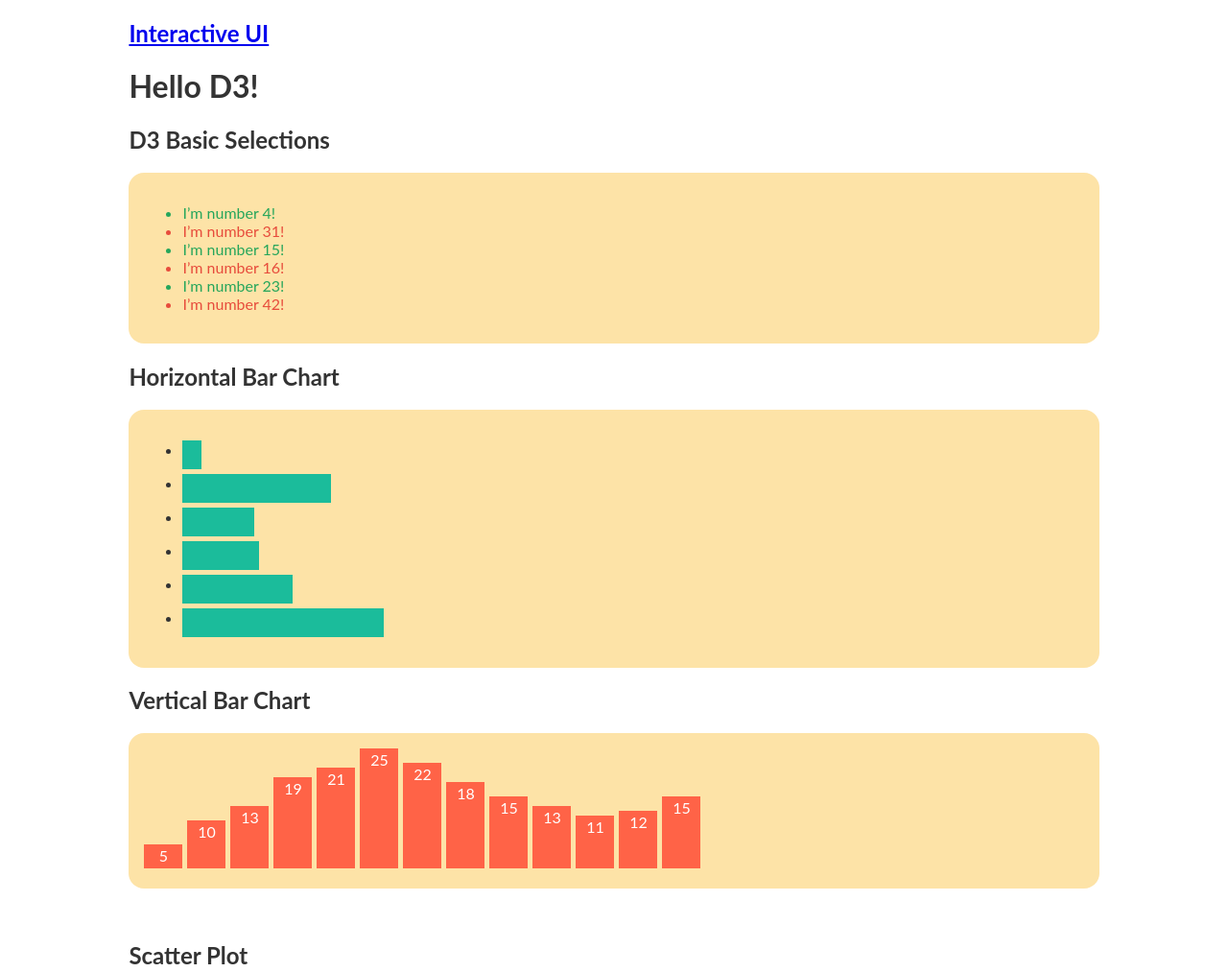
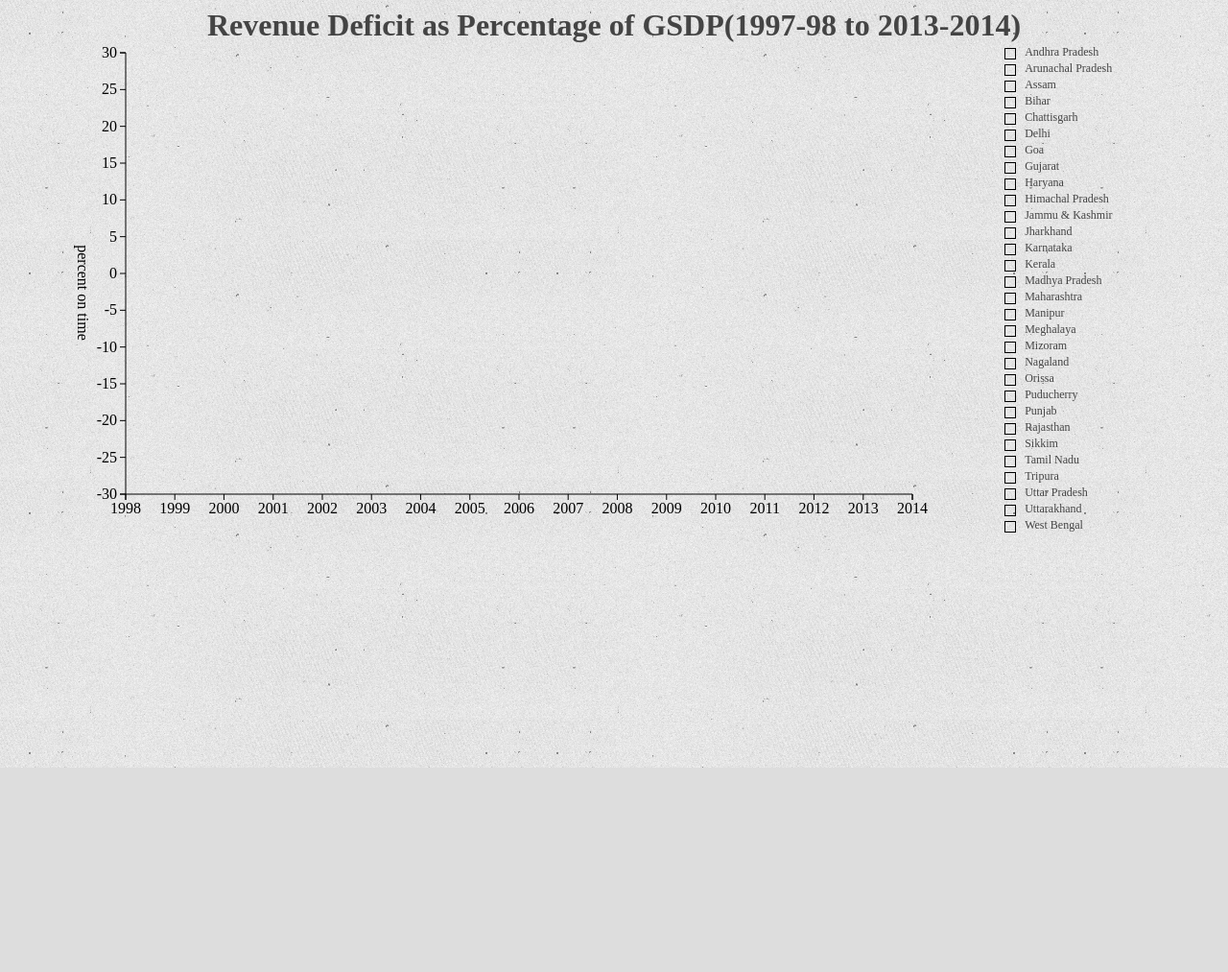
Before and after one commit to sumitkant/d3-handson, a website: page app/index.html in a window 1280 px wide. Shown: the top 1013 px of the page at 96% size. After the commit the page ends 800 px from the top, so only its background shows below. Drawn offline with Linux system fonts and the light colour scheme.

Commit message:
refactor(): transfer successful

```diff
--- a/app/index.html
+++ b/app/index.html
@@ -1,31 +1,20 @@
 <!DOCTYPE html>
 <html lang="en">
+
 <head>
-    <meta charset="UTF-8">
-    <title>D3 First APP</title>
-    <link rel="stylesheet" href="css/styles.css">
-    <script src="js/d3.min.js"></script>
+	<meta charset="UTF-8">
+	<title>Interactive UI</title>
+	<link rel="stylesheet" href="css/intui.css">
+	<script src="js/d3.min.js"></script>
 </head>
+
 <body>
+	<h1>Revenue Deficit as Percentage of GSDP(1997-98 to 2013-2014)</h1>
+	<div id="container">
+		<div id="visualization"></div>
+		<div id="key"></div>
+	</div>
+	<script src="js/intui.js"></script>
+</body>
 
-   <div id="container">
-       <nav>
-       	<h2><a href="interactiveui.html">Interactive UI</a></h2>
-       </nav>
-        <h1>Hello D3!</h1>
-        <h2>D3 Basic Selections</h2>
-        <section class="container"></section>
-        <h2>Horizontal Bar Chart</h2>
-        <section class="barchart"></section>
-        <h2>Vertical Bar Chart</h2>
-        <section class="barchart_vert"></section>
-        <br>
-        <h2>Scatter Plot</h2>
-        <section class="scatterPlot"></section>
-        <h2>Dendogram</h2>
-        <section class="dendogram"></section>
-   </div>
-
-    <script src="js/drawscript.js"></script>
-</body>
 </html>
```
Also changed, not shown: app/interactiveui.html (deleted, +0 -21 lines).
